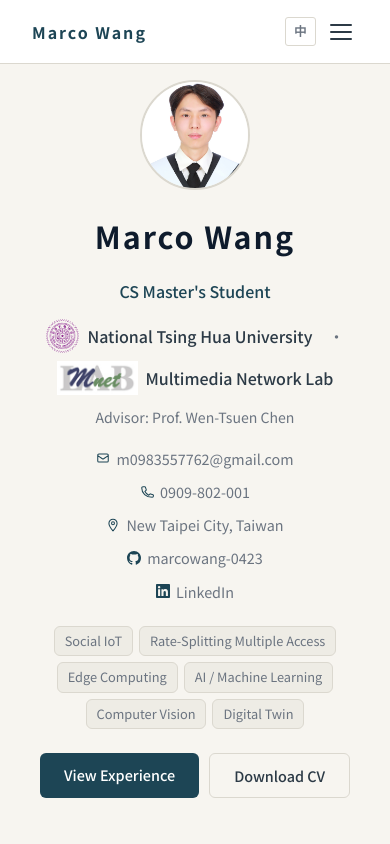
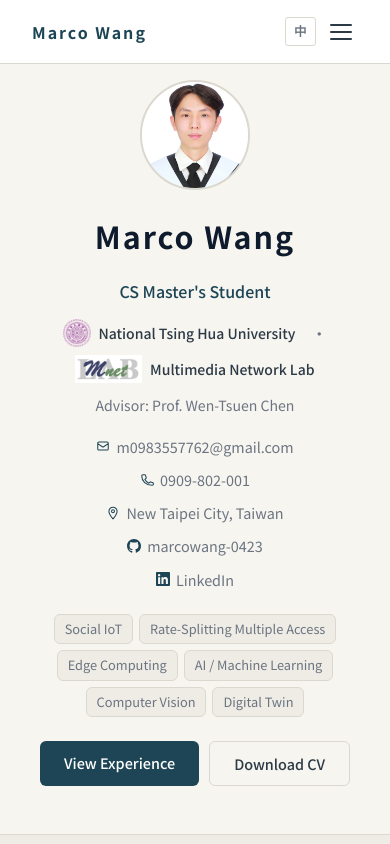
Before and after one commit to marcowang-0423/marco-resume, a plain HTML site: page en.html in a window 390 px wide. Shown: the top 844 px of the page. Drawn offline with Linux system fonts and the light colour scheme.

Commit message:
Fix en.html affiliations wrapping at 820px: reduce font and logo size
Co-Authored-By: Claude Sonnet 4.6 <noreply@anthropic.com>

```diff
--- a/styles.css
+++ b/styles.css
@@ -821,6 +821,8 @@ footer {
 }
 
 @media (max-width: 820px) {
+    .lang-en .affil-item { font-size: 0.875rem; }
+    .lang-en .affil-logo { height: 28px; }
     .lang-en .timeline-header { flex-direction: column; gap: 4px; }
     .lang-en .exp-header { flex-direction: column; align-items: flex-start; }
     .lang-en .exp-date { align-self: flex-start; }
```
